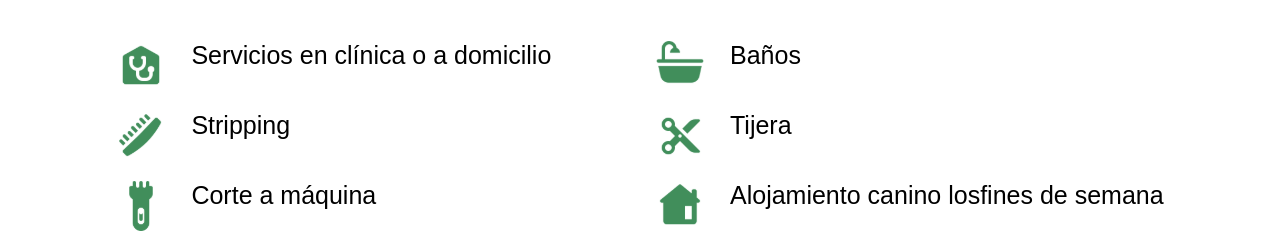
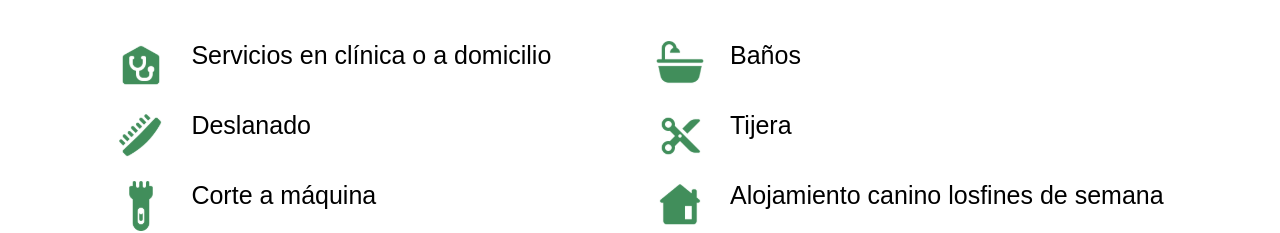
Before and after one commit to anavarro81/karlos-peluqueria-React, a React (Vite) app: page / in a window 1280 px wide. Shown: the part 882-1115 px from the top of the page. Built offline with nearby package versions, Linux system fonts and the light colour scheme.

Commit message:
feat(translations): change spanisht traslation of stripping

```diff
--- a/src/i18n.js
+++ b/src/i18n.js
@@ -25,7 +25,7 @@ i18n.use(initReactI18next).init({
           items: {
             clinic: "Servicios en clínica o a domicilio",
             baths: "Baños",
-            stripping: "Stripping",
+            stripping: "Deslanado",
             scissors: "Tijera",
             machine: "Corte a máquina",
             lodging: "Alojamiento canino losfines de semana",
```
Also changed, not shown: 1 other file (tests, documents, lock files or other folders).
